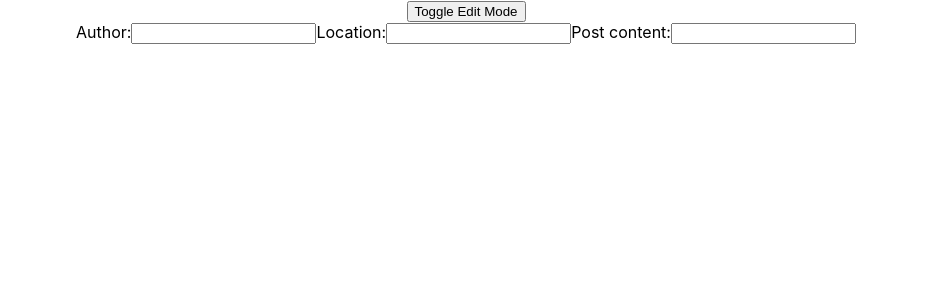
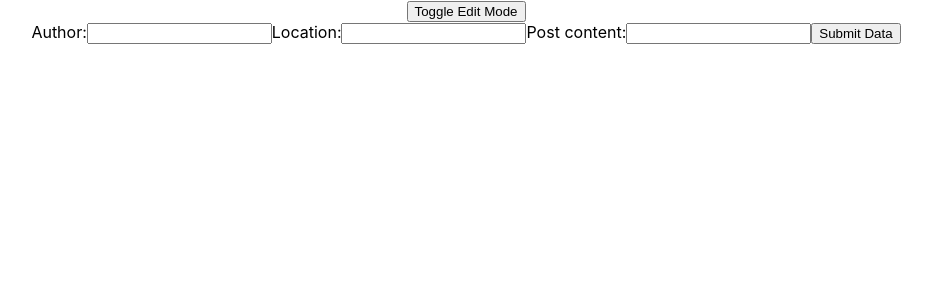
Before and after one commit to bradx32/feb24-t3w6-class-forms, a React (Create React App) app: page / in a window 1280 px wide. Both pictures are taken after a click on the button "Toggle Edit Mode". Shown: the top 300 px of the page, without its empty margins (174-1106 px from the left). Built offline with nearby package versions, Linux system fonts and the light colour scheme.

Commit message:
feat: update parent data

```diff
--- a/src/components/EditablePost.jsx
+++ b/src/components/EditablePost.jsx
@@ -55,6 +55,12 @@ export default class EditablePost extends React.Component {
 					value={this.state.content}
 					onChange={this.handleContentChange}
 				/>
+
+				<button onClick={() => {
+					this.props.updateData(this.state.author, this.state.location, this.state.content);
+				}}>
+					Submit Data
+				</button>
 			</div>
 		)
 	}
--- a/src/components/SocialMediaPostContainer.jsx
+++ b/src/components/SocialMediaPostContainer.jsx
@@ -14,6 +14,15 @@ export default class SocialMediaPostContainer extends React.Component {
 			location: "",
 			content: ""
 		}
+	}
+
+	updatePostData = (newAuthor, newLocation, newContent) => {
+		this.setState({
+			author: newAuthor,
+			lastUpdated: Date.now(),
+			location: newLocation,
+			content: newContent
+		});
 	}
 
 	toggleEditMode = () => {
@@ -38,6 +47,7 @@ export default class SocialMediaPostContainer extends React.Component {
 						lastUpdated={this.state.lastUpdated}
 						location={this.state.location}
 						content={this.state.content}
+						updateData={this.updatePostData}
 
 						parentState={this.state}
 					/>
```
